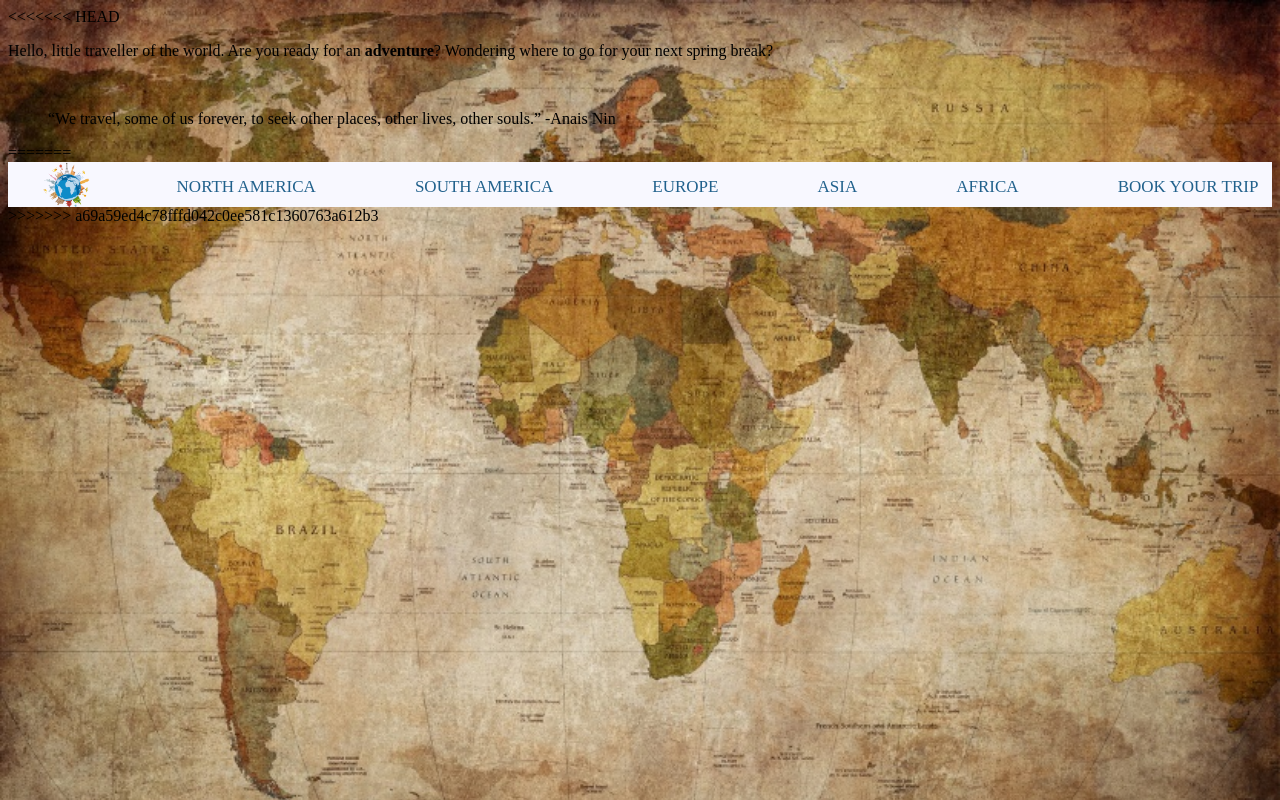
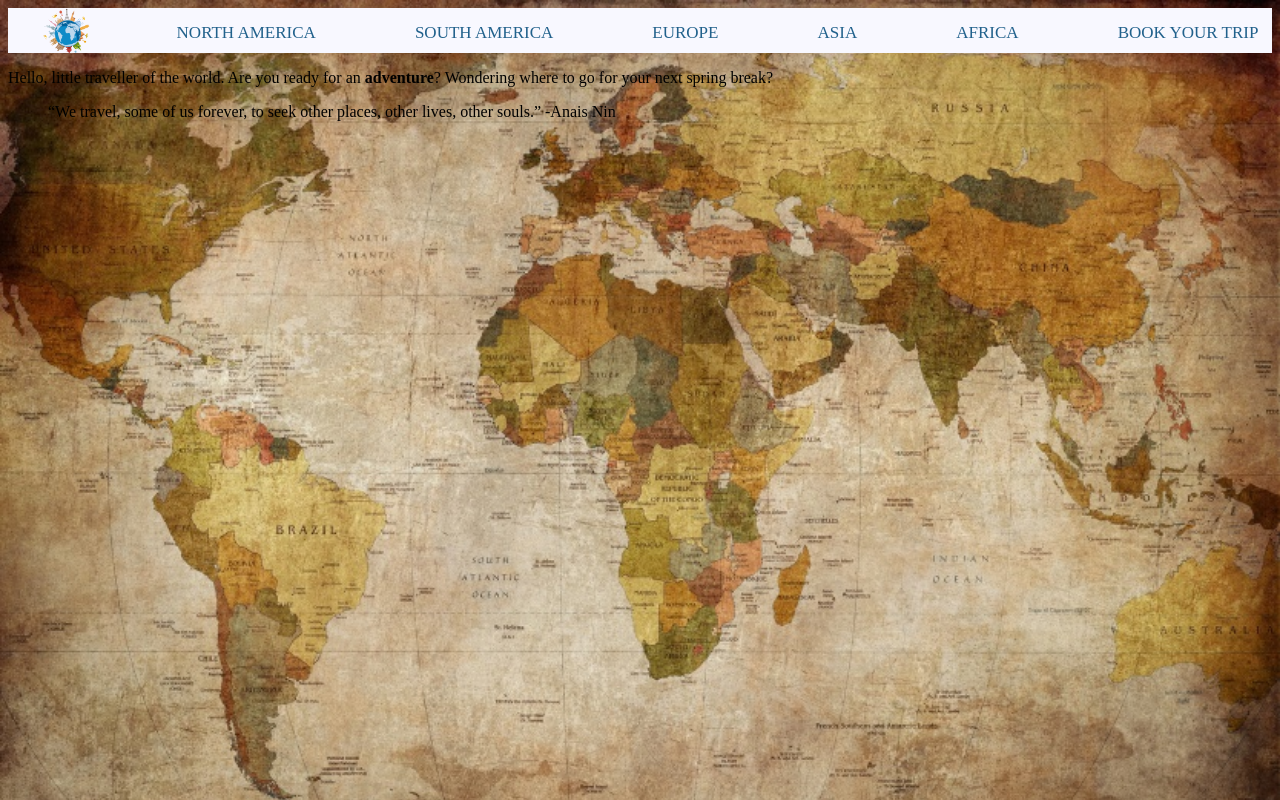
Before and after one commit to s-garrett/Sophomore_Year_WebDevHC, a plain HTML site: page project2/index.html in a window 1280 px wide. Shown: the top 800 px of the page. Drawn offline with Linux system fonts and the light colour scheme.

Commit message:
fixed merge conflicts
Should work when you pull

```diff
--- a/project2/index.html
+++ b/project2/index.html
@@ -1,31 +1,17 @@
 <!DOCTYPE html>
 <html>
+
 <head>
-<<<<<<< HEAD
-    <title>Find a Destination</title>
-    <link rel="stylesheet" href="styles.css"/>
+  <title>Find your Getaway Hotspot!</title>
+  <link rel="stylesheet" href="styles.css" />
 </head>
+
 <body>
-    <p>
-      Hello, little traveller of the world. Are you ready for an <b>adventure</b>? Wondering
-      where to go for your next spring break?
-    </p>
-    <br/>
-    <blockquote>
-			<cite="https://expertvagabond.com/best-travel-quotes/"></cite>
-				<p>
-					“We travel, some of us forever, to seek other places, other lives, other souls.” -Anais Nin </p>
-		</blockquote>
-=======
-    <title>Find your Getaway Hotspot!</title>
-    <link rel="stylesheet" href="styles.css"/>
-  </head>
-  <body>
-
   <div class="navbar-bg">
     <div class="navbar">
       <div class="logo">
-        </div><div class="option">NORTH AMERICA</div>
+      </div>
+      <div class="option">NORTH AMERICA</div>
       <div class="option">SOUTH AMERICA</div>
       <div class="option">EUROPE</div>
       <div class="option">ASIA</div>
@@ -33,6 +19,14 @@
       <div class="option">BOOK YOUR TRIP</div>
     </div>
   </div>
->>>>>>> a69a59ed4c78fffd042c0ee581c1360763a612b3
+  <p>
+    Hello, little traveller of the world. Are you ready for an <b>adventure</b>? Wondering where to go for your next spring break?
+  </p>
+  <blockquote>
+    <cite="https://expertvagabond.com/best-travel-quotes/"></cite>
+      <p>
+        “We travel, some of us forever, to seek other places, other lives, other souls.” -Anais Nin </p>
+  </blockquote>
 </body>
+
 </html>
```
Lines whose indentation alone changed are shown as unchanged.
